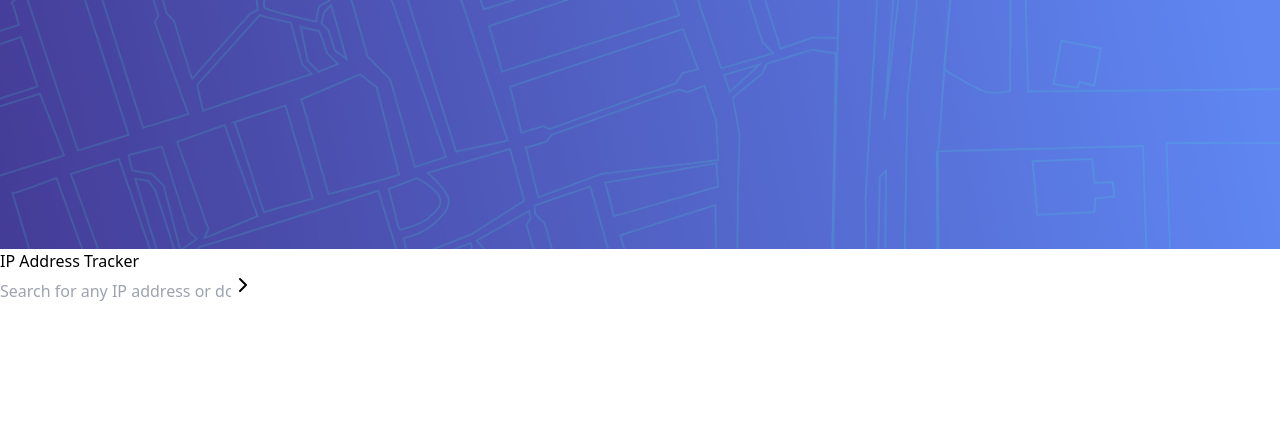
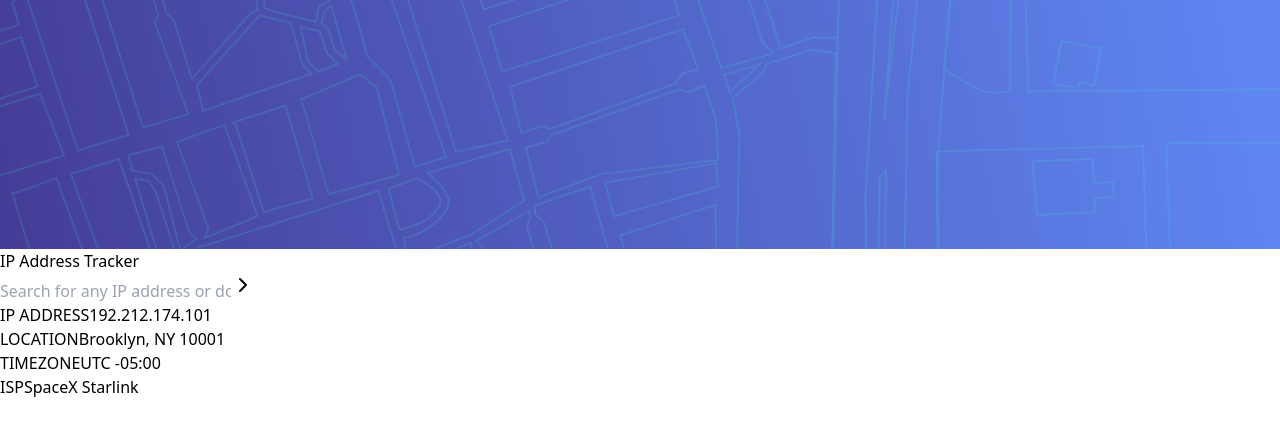
Before and after one commit to abvictor/ip-address-tracker, a React (Vite) app: page / in a window 1280 px wide. Shown: the top 432 px of the page. Built offline with nearby package versions, Linux system fonts and the light colour scheme.

Commit message:
feat: finish input and content result

```diff
--- a/src/App.tsx
+++ b/src/App.tsx
@@ -5,20 +5,41 @@ import { ChevronRight } from "lucide-react"
 function App() {
 
 
+
   return (
-    <main className="flex flex-col w-full h-full">
+    <main className="flex flex-col items-center w-full h-full">
       <Header />
 
       <div className="flex flex-col w-full items-center justify-center -mt-40">
-        <span className="text-white font-medium size text-3xl mb-3">IP Address Tracker</span>
+        <span className="text-white font-medium size text-4xl mb-3">IP Address Tracker</span>
           <div className="flex w-full justify-center">
-            <input  placeholder="Search for any IP address or domain"  className="sm:w-[80%] lg:w-[500px] h-12 indent-4 rounded-l-xl "/>
+            <input  placeholder="Search for any IP address or domain" className="max-md:w-[60%] w-[25%] h-12 indent-4 rounded-l-xl max-md:text-sm "/>
                 <button className="flex items-center justify-center w-12 h-12 bg-black rounded-r-xl">
                   <ChevronRight size={24} className="text-white" />
                 </button>
           </div>
       </div>
 
+      <section className="sm:flex-col lg:flex w-[70%] sm:h-auto lg:h-36 justify-center bg-white rounded-lg mt-4">
+        <div className="flex max-md:flex-col max-md:items-center w-full justify-between p-8 gap-5">
+          <div className="flex flex-col justify-center max-md:items-center">
+            <span className="font-bold text-slate-400">IP ADDRESS</span>
+            <span className="font-bold text-slate-800 text-xl">192.212.174.101</span>
+          </div>
+          <div className="flex flex-col justify-center max-md:items-center">
+            <span className="font-bold text-slate-400">LOCATION</span>
+            <span className="font-bold text-slate-800 text-xl">Brooklyn, NY 10001</span>
+          </div>
+          <div className="flex flex-col justify-center max-md:items-center">
+            <span className="font-bold text-slate-400">TIMEZONE</span>
+            <span className="font-bold text-slate-800 text-xl">UTC -05:00</span>
+          </div>
+          <div className="flex flex-col justify-center max-md:items-center">
+            <span className="font-bold text-slate-400">ISP</span>
+            <span className="font-bold text-slate-800 text-xl">SpaceX Starlink</span>
+          </div>
+        </div>
+      </section>
     </main>
   )
 }
```
